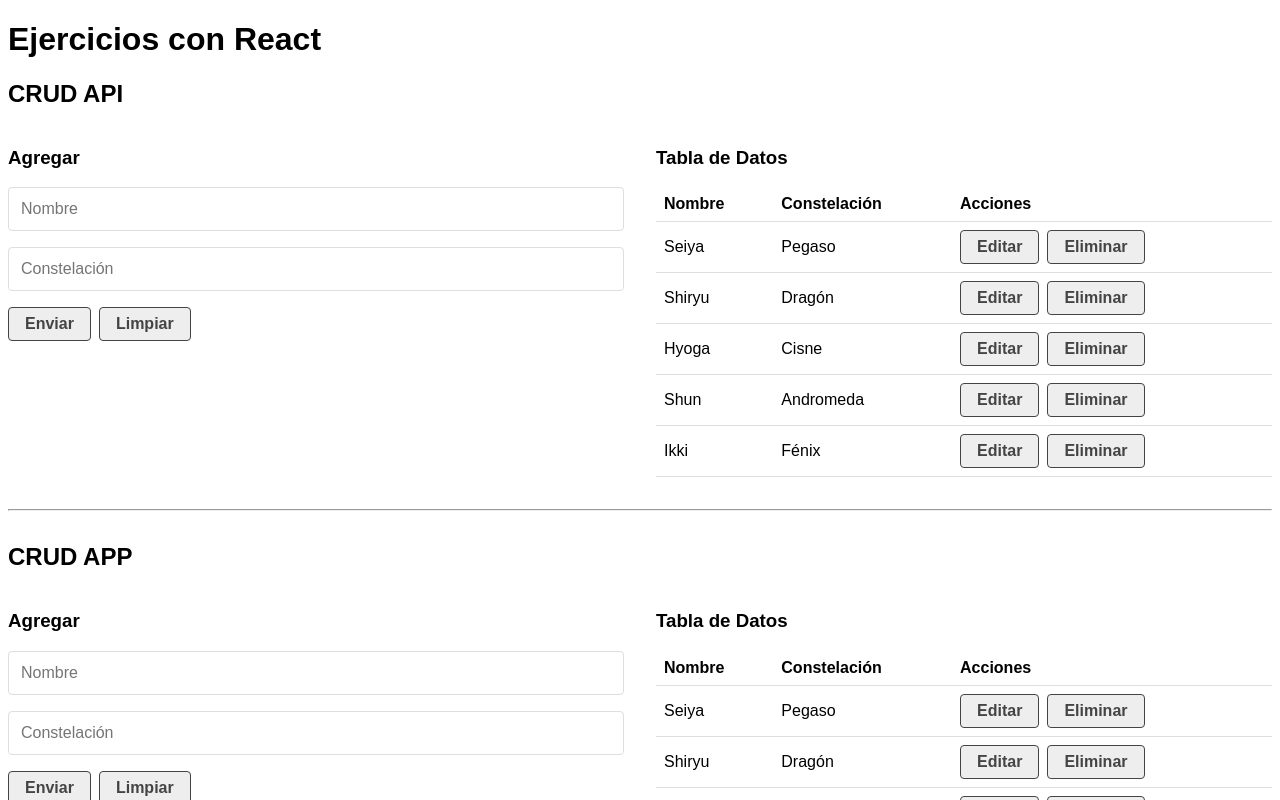
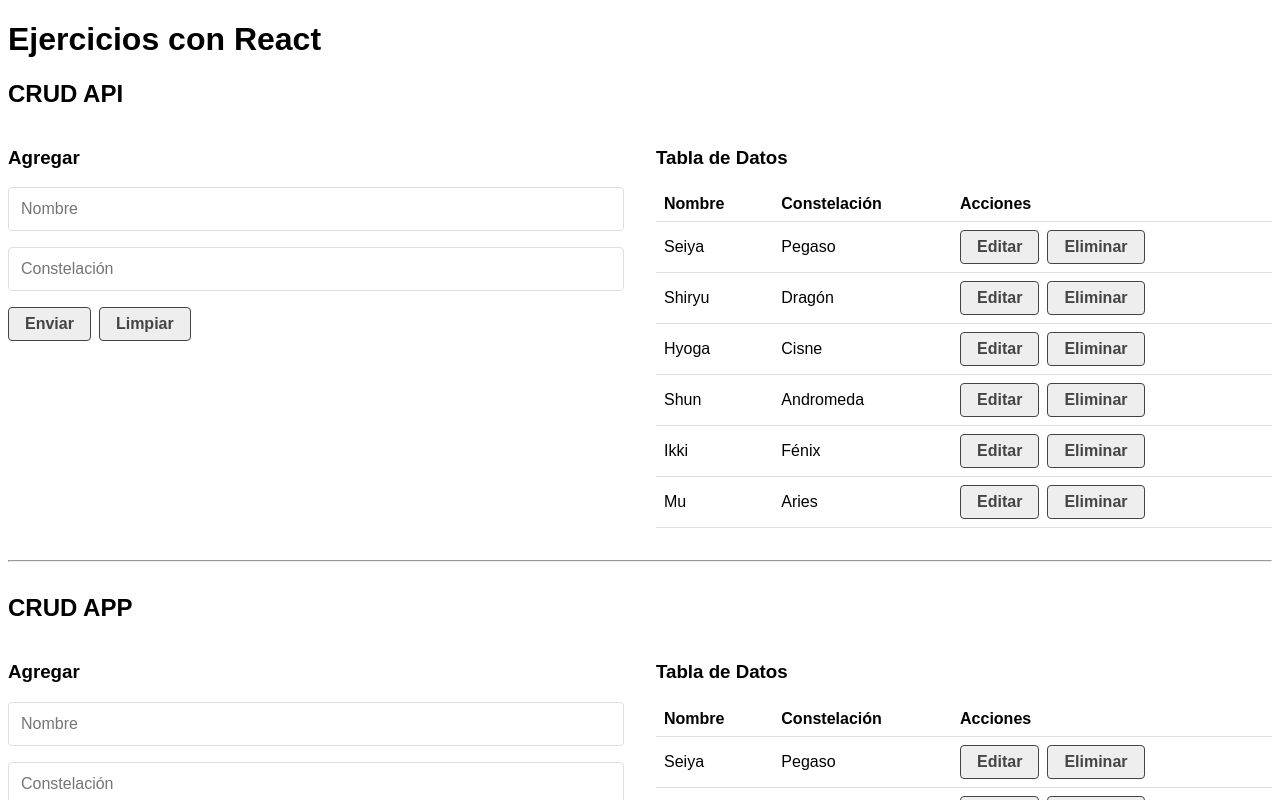
Before and after one commit to cbuiles/CRUD-Curso-React, a React (Create React App) app: page / in a window 1280 px wide. Shown: the top 800 px of the page. Built offline with nearby package versions, Linux system fonts and the light colour scheme; data requests are answered from the project's data file.

Commit message:
Clase 36 CRUD API: Peticiones HTTP a la API (5/5)

```diff
--- a/src/api/db.json
+++ b/src/api/db.json
@@ -1,5 +1,5 @@
 {
-  "santos" : [
+  "santos": [
     {
       "id": 1,
       "name": "Seiya",
@@ -24,6 +24,11 @@
       "id": 5,
       "name": "Ikki",
       "constellation": "Fénix"
+    },
+    {
+      "id": 6,
+      "name": "Mu",
+      "constellation": "Aries"
     }
   ]
 }
--- a/src/components/CrudApi.js
+++ b/src/components/CrudApi.js
@@ -34,21 +34,58 @@ const CrudApi = () => {
   const createData = (data) => {
     data.id = Date.now();
     // console.log(data);
-    setDb([...db, data]);
+
+    let options = {
+      body: data,
+      headers: { "content-type": "application/json" },
+    };
+
+    api.post(url, options).then((res) => {
+      console.log(res);
+      if (!res.err) {
+        setDb([...db, res]);
+      } else {
+        setError(res);
+      }
+    });
   };
   const updateData = (data) => {
-    let newData = db.map((el) => (el.id === data.id ? data : el));
-    setDb(newData);
+    let endpoint = `${url}/${data.id}`;
+    // console.log(endpoint);
+
+    let options = {
+      body: data,
+      headers: { "content-type": "application/json" },
+    };
+
+    api.put(endpoint, options).then((res) => {
+      console.log(res);
+      if (!res.err) {
+        let newData = db.map((el) => (el.id === res.id ? res : el));
+        setDb(newData);
+      } else {
+        setError(res);
+      }
+    });
   };
   const deleteData = (id) => {
     let isDelete = window.confirm(
       `¿Estas seguro de eliminar el registro con el id '${id}'`
     );
+    if (isDelete) {
+      let endpoint = `${url}/${id}`;
+      let options = {
+        headers: { "content-type": "application/json" },
+      };
 
-    if (isDelete) {
-      let newData = db.filter((el) => el.id !== id);
-
-      setDb(newData);
+      api.del(endpoint, options).then((res) => {
+        if (!res.err) {
+          let newData = db.filter((el) => el.id !== id);
+          setDb(newData);
+        } else {
+          setError(res);
+        }
+      });
     }
   };
   return (
--- a/src/components/CrudForm.js
+++ b/src/components/CrudForm.js
@@ -54,14 +54,14 @@ const CrudForm = ({ createData, updateData, dataToEdit, setDataToEdit }) => {
           name="name"
           placeholder="Nombre"
           onChange={handleChange}
-          value={form.name}
+          value={form.name || ""}
         />
         <input
           type="text"
           name="constellation"
           placeholder="Constelación"
           onChange={handleChange}
-          value={form.constellation}
+          value={form.constellation || ""}
         />
         <input type="submit" value="Enviar" />
         <input type="reset" value="Limpiar" onClick={handleReset} />
--- a/src/components/CrudTable.js
+++ b/src/components/CrudTable.js
@@ -14,11 +14,7 @@ const CrudTable = ({ data, setDataToEdit, deleteData }) => {
           </tr>
         </thead>
         <tbody>
-          {data.length === 0 ? (
-            <tr>
-              <td colSpan="3">Sin datos</td>
-            </tr>
-          ) : (
+          {data.length > 0 ? (
             data.map((el) => (
               <CrudTableRow
                 key={el.id}
@@ -27,6 +23,10 @@ const CrudTable = ({ data, setDataToEdit, deleteData }) => {
                 deleteData={deleteData}
               />
             ))
+          ) : (
+            <tr>
+              <td colSpan="3">Sin datos</td>
+            </tr>
           )}
         </tbody>
       </table>
```
Lines whose indentation alone changed are shown as unchanged.
